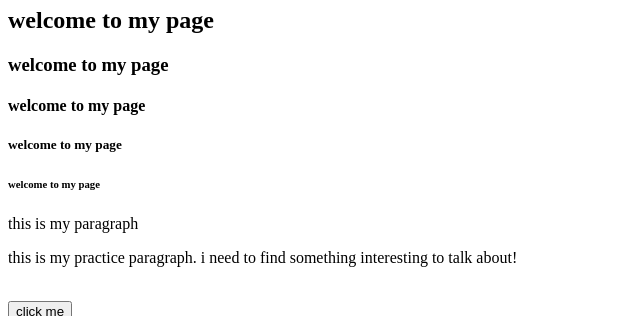
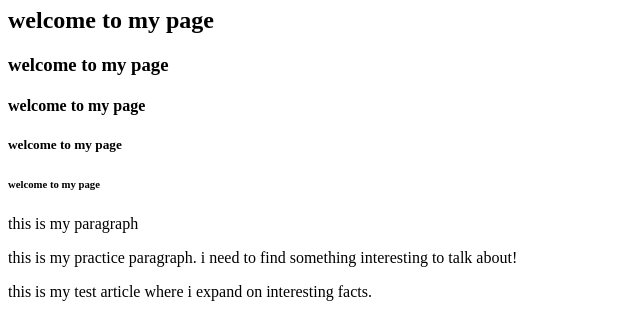
Before and after one commit to jeaneeka06/Git_Practice, a plain HTML site: page index.html in a window 1280 px wide. Shown: the part 73-389 px from the top of the page, without its empty margins (0-640 px from the left). Drawn offline with Linux system fonts and the light colour scheme.

Commit message:
updated title and added article

```diff
--- a/index.html
+++ b/index.html
@@ -4,7 +4,7 @@
 <head>
     <meta charset="UTF-8">
     <meta name="viewport" content="width=, initial-scale=1.0">
-    <title>Document</title>
+    <title>Interesting Facts</title>
 </head>
 
 <body>
@@ -14,8 +14,10 @@
     <h4>welcome to my page</h4>
     <h5>welcome to my page</h5>
     <h6>welcome to my page</h6>
+
     <p>this is my paragraph</p>
     <p>this is my practice paragraph. i need to find something interesting to talk about!</p>
+    <article>this is my test article where i expand on interesting facts. </article>
     <br>
     <button>click me</button>
     <br>
```
Also changed, not shown: 1 other file.
